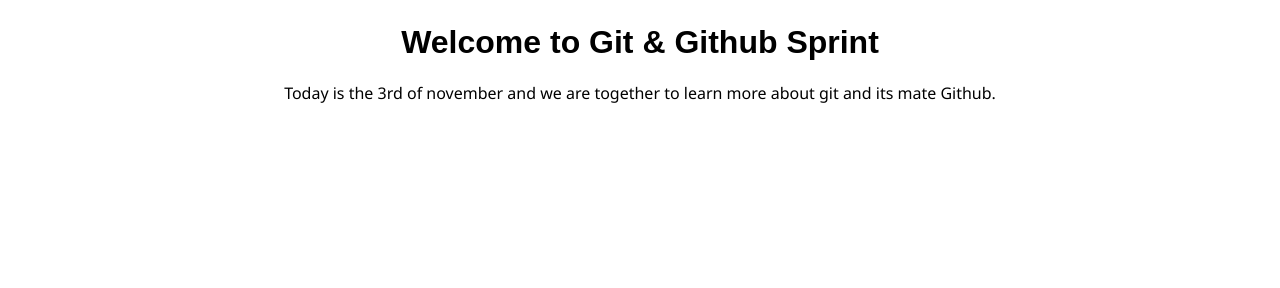
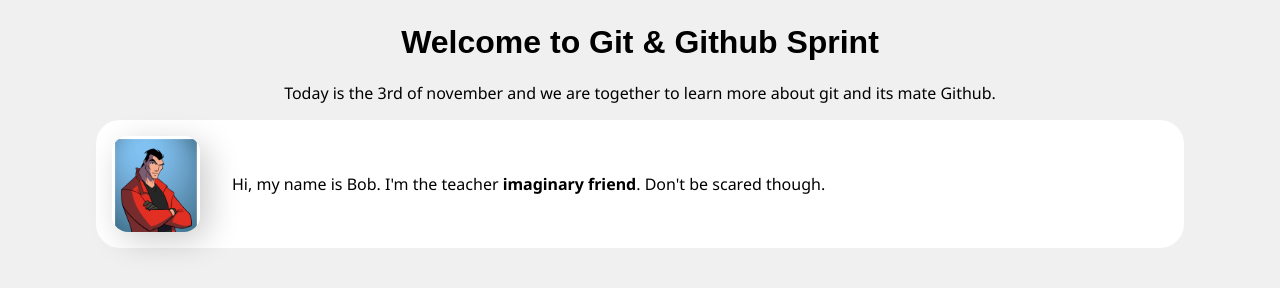
Before and after one commit to TDesmoul/git-sprint-thiga, a plain HTML site: page index.html in a window 1280 px wide. Drawn offline with Linux system fonts and the light colour scheme; a web font is replaced by a local one.

Commit message:
add bob section

```diff
--- a/index.html
+++ b/index.html
@@ -6,6 +6,12 @@
     <div class="container">
       <h1>Welcome to Git & Github Sprint</h1>
       <p>Today is the 3rd of november and we are together to learn more about git and its mate Github.</p>
+      <div class="section bob-section">
+        <img src="images/bob_morane.jpg" alt="Bob Morane">
+        <p>
+          Hi, my name is Bob. I'm the teacher <strong>imaginary friend</strong>. Don't be scared though.
+        </p>
+      </div>
     </div>
   </body>
 </html>
--- a/style.css
+++ b/style.css
@@ -4,6 +4,7 @@
   font-family: "Noto Sans", sans-serif;
   text-align: center;
   padding-block: 1rem;
+  background-color: rgb(240, 240, 240);
 }
 
 h1, h2, h3, h4 {
@@ -14,3 +15,27 @@
   width: 85vw;
   margin: auto;
 }
+
+.section {
+  padding: 1rem;
+  background-color: white;
+  margin-bottom: 1rem;
+  border-radius: 1.5rem;
+  display: flex;
+  align-items: center;
+  justify-content: flex-start;
+  gap: 2rem;
+}
+
+.section p {
+  text-align: left;
+}
+
+.bob-section img {
+  width: 5.5rem;
+  border-radius: 1rem;
+  box-shadow: 0.5rem 0.5rem 2rem rgba(0, 0, 0, 0.2);
+  height: 6rem;
+  object-fit: cover;
+  object-position: top;
+}
```
Also changed, not shown: images/bob_morane.jpg (added).
